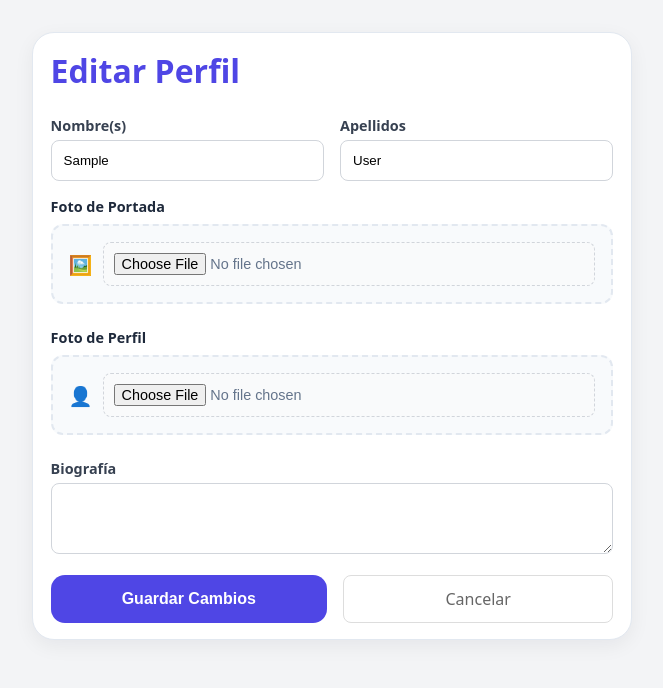
After one commit to Chumleee/U_Hub, a Django app: page /profile/edit/ in a window 1280 px wide. The commit adds this page. Shown: the top 688 px of the page, without its empty margins (308-971 px from the left). Run offline with Django 4.2, Linux system fonts and the light colour scheme; the visitor is signed in with stand-in values (Sample User, id 1).

Commit message:
visualizacion de perfil y edicion de perfil falta corregir detalles

```diff
--- a/universe_hub/templates/base.html
+++ b/universe_hub/templates/base.html
@@ -6,10 +6,37 @@
     <meta name="viewport" content="width=device-width, initial-scale=1.0">
     <title>{% block title %}Universe Hub{% endblock %}</title>
     <link rel="icon" type="image/x-icon" href="{% static 'img/logo.png' %}">
-    <link rel="stylesheet" href="{% static 'css/styles.css' %}">
+
+    <link rel="stylesheet" href="{% static 'styles.css' %}?v=2">
+
+    <style>
+        :root {
+            --indigo-electric: #4f46e5;
+            --white: #ffffff;
+            --gray-light: #f3f4f6;
+            --gray-slate: #64748b;
+        }
+        body {
+            font-family: system-ui, -apple-system, sans-serif;
+            background: var(--gray-light);
+            margin: 0;
+            color: #1e293b;
+        }
+        /* Estilos base para el Navbar que pusimos en el home */
+        .header {
+            background: var(--white);
+            padding: 1rem 2rem;
+            display: flex;
+            justify-content: space-between;
+            align-items: center;
+            box-shadow: 0 2px 10px rgba(0, 0, 0, 0.1);
+        }
+    </style>
     {% block extra_css %}{% endblock %}
 </head>
 <body>
     {% block content %}{% endblock %}
+
+    {% block extra_js %}{% endblock %}
 </body>
 </html>
--- a/universe_hub/templates/home.html
+++ b/universe_hub/templates/home.html
@@ -14,6 +14,12 @@
 
         <div class="header-right">
             {% if user.is_authenticated %}
+            <a href="{% url 'profile' %}"
+                style="text-decoration: none; color: var(--gray-slate); font-weight: 600; display: flex; align-items: center; gap: 8px;">
+                <img src="{{ user.profile_picture.url }}"
+                    style="width: 28px; height: 28px; border-radius: 50%; object-fit: cover; border: 1px solid #e2e8f0;">
+                Mi Perfil
+            </a>
                 <span class="header-user">
                     Hola, <strong>{{ user.username }}</strong>
                 </span>
--- /dev/null
+++ b/universe_hub/templates/users/edit_profile.html
@@ -0,0 +1,93 @@
+{% extends 'base.html' %}
+
+{% block content %}
+<div class="feed" style="display: flex; justify-content: center; padding: 2rem;">
+    <div class="post-card" style="max-width: 600px; width: 100%;">
+        <h2 style="color: var(--indigo-electric); margin-bottom: 1.5rem;">Editar Perfil</h2>
+
+        <form method="post" enctype="multipart/form-data">
+            {% csrf_token %}
+
+            <div style="display: grid; grid-template-columns: 1fr 1fr; gap: 1rem; margin-bottom: 1rem;">
+                <div>
+                    <label>Nombre(s)</label>
+                    {{ form.first_name }}
+                </div>
+                <div>
+                    <label>Apellidos</label>
+                    {{ form.last_name }}
+                </div>
+            </div>
+
+        <div style="margin-bottom: 1.5rem;">
+            <label style="font-weight: 600; color: #1e293b; display: block; margin-bottom: 0.5rem;">Foto de Portada</label>
+            <div class="upload-wrapper">
+                <span class="upload-icon">🖼️</span>
+                {{ form.cover_photo }}
+            </div>
+        </div>
+
+        <div style="margin-bottom: 1.5rem;">
+            <label style="font-weight: 600; color: #1e293b; display: block; margin-bottom: 0.5rem;">Foto de Perfil</label>
+            <div class="upload-wrapper">
+                <span class="upload-icon">👤</span>
+                {{ form.profile_picture }}
+            </div>
+        </div>
+
+            <div style="margin-bottom: 1rem;">
+                <label>Biografía</label>
+                {{ form.bio }}
+            </div>
+
+            <div style="display: flex; gap: 1rem;">
+                <button type="submit" class="post-submit-btn" style="flex: 1;">Guardar Cambios</button>
+                <a href="{% url 'profile' %}" style="flex: 1; text-align: center; text-decoration: none; padding: 0.75rem; border: 1px solid #ddd; border-radius: 8px; color: #666;">Cancelar</a>
+            </div>
+        </form>
+    </div>
+</div>
+
+<style>
+    label { display: block; font-weight: 600; margin-bottom: 5px; font-size: 0.9rem; color: #374151; }
+    input[type="text"], input[type="number"], textarea {
+        width: 100%; padding: 0.75rem; border: 1px solid #d1d5db; border-radius: 8px; box-sizing: border-box;
+    }
+    /* Estilo para los botones de archivo para que no se vean raros */
+    input[type="file"] {
+        padding: 10px;
+        background: #f9fafb;
+        width: 100%;
+        border-radius: 8px;
+        border: 1px dashed #d1d5db;
+    }
+    /* Estilo para los contenedores de carga */
+    .upload-wrapper {
+        position: relative;
+        border: 2px dashed #e2e8f0;
+        border-radius: 12px;
+        padding: 1rem;
+        display: flex;
+        align-items: center;
+        gap: 10px;
+        background: #f8fafc;
+        transition: 0.3s;
+    }
+    .upload-wrapper:hover {
+        border-color: var(--indigo-electric);
+        background: #eff6ff;
+    }
+
+    .upload-icon {
+        font-size: 1.2rem;
+    }
+
+    /* Estilizamos el input real de archivos */
+    .custom-file-input {
+        width: 100%;
+        font-size: 0.9rem;
+        color: #64748b;
+        cursor: pointer;
+    }
+</style>
+{% endblock %}
--- a/universe_hub/universe_hub/settings.py
+++ b/universe_hub/universe_hub/settings.py
@@ -198,3 +198,7 @@ CSRF_USE_SESSIONS = True
 CSRF_COOKIE_HTTPONLY = False
 # Ayuda a que el navegador maneje mejor el token en entornos de desarrollo
 CSRF_TRUSTED_ORIGINS = ['http://127.0.0.1', 'http://localhost']
+
+import os
+MEDIA_URL = '/media/'
+MEDIA_ROOT = os.path.join(BASE_DIR, 'media')
--- a/universe_hub/users/forms.py
+++ b/universe_hub/users/forms.py
@@ -40,3 +40,21 @@ class StudentUserCreationForm(UserCreationForm):
             'password1': 'Contraseña',
             'password2': 'Confirmar contraseña',
         }
+
+
+class StudentUserUpdateForm(forms.ModelForm):
+    class Meta:
+        model = StudentUser
+        fields = ['first_name', 'last_name', 'profile_picture', 'cover_photo', 'university', 'major', 'semester', 'bio']
+        labels = {
+            'university': 'Universidad',
+            'major': 'Carrera',
+            'semester': 'Semestre actual',
+            'bio': 'Biografía',
+        }
+        widgets = {
+            # Cambiamos ClearableFileInput por FileInput para eliminar el "Borrar"
+            'profile_picture': forms.FileInput(attrs={'class': 'custom-file-input'}),
+            'cover_photo': forms.FileInput(attrs={'class': 'custom-file-input'}),
+            'bio': forms.Textarea(attrs={'rows': 3, 'class': 'form-input'}),
+        }
--- a/universe_hub/users/models.py
+++ b/universe_hub/users/models.py
@@ -7,6 +7,8 @@ class StudentUser(AbstractUser):
     major = models.CharField(max_length=150, blank=True)     # carrera
     semester = models.PositiveSmallIntegerField(default=1)
     bio = models.TextField(blank=True)
+    profile_picture = models.ImageField(upload_to='profile_pics/', default='profile_pics/default_user.png', blank=True)
+    cover_photo = models.ImageField(upload_to='cover_photos/', default='cover_photos/default_cover.png', blank=True)
 
     def __str__(self):
         return f"{self.username} - {self.major}"
--- a/universe_hub/users/urls.py
+++ b/universe_hub/users/urls.py
@@ -12,4 +12,7 @@ urlpatterns = [
     path('projects/<int:project_id>/apply/', views.apply_to_project, name='apply_to_project'),
     path('applications/<int:application_id>/accept/', views.accept_application, name='accept_application'),
     path('applications/<int:application_id>/reject/', views.reject_application, name='reject_application'),
+    path('profile/', views.profile, name='profile'),
+    path('profile/edit/', views.edit_profile, name='edit_profile'),
+    path('profile/<str:username>/', views.profile, name='user_profile'),
 ]
--- a/universe_hub/users/views.py
+++ b/universe_hub/users/views.py
@@ -9,6 +9,8 @@ from .models import StudentUser
 
 from posts.models import Post, Project, Like, Comment, ProjectApplication
 from posts.forms import PostForm, ProjectForm, CommentForm
+from .forms import StudentUserCreationForm, StudentUserUpdateForm
+
 
 
 def register(request):
@@ -276,5 +278,34 @@ def reject_application(request, application_id):
     return redirect('home')
 
 @login_required
-def profile(request):
-    return render(request, 'profile.html', {'user': request.user})
+def profile(request, username=None):
+    # Si entramos a /profile/ vemos nuestro perfil.
+    # Si entramos a /profile/juan/ vemos el de juan.
+    if username:
+        user_profile = get_object_or_404(StudentUser, username=username)
+    else:
+        user_profile = request.user
+
+    # Obtenemos sus posts (necesitas importar Post de posts.models)
+    user_posts = Post.objects.filter(author=user_profile).order_by('-created_at')
+
+    context = {
+        'user_profile': user_profile,
+        'user_posts': user_posts,
+        'is_own_profile': user_profile == request.user
+    }
+    return render(request, 'users/profile.html', context)
+
+@login_required
+def edit_profile(request):
+    if request.method == 'POST':
+        # MUY IMPORTANTE: request.FILES debe ir aquí
+        form = StudentUserUpdateForm(request.POST, request.FILES, instance=request.user)
+        if form.is_valid():
+            form.save()
+            messages.success(request, "Perfil actualizado correctamente")
+            return redirect('profile')
+    else:
+        form = StudentUserUpdateForm(instance=request.user)
+
+    return render(request, 'users/edit_profile.html', {'form': form})
```
Also changed, not shown: universe_hub/templates/users/profile.html (added, +67 -0 lines), universe_hub/users/migrations/0003_studentuser_cover_photo_studentuser_profile_picture.py (added).
